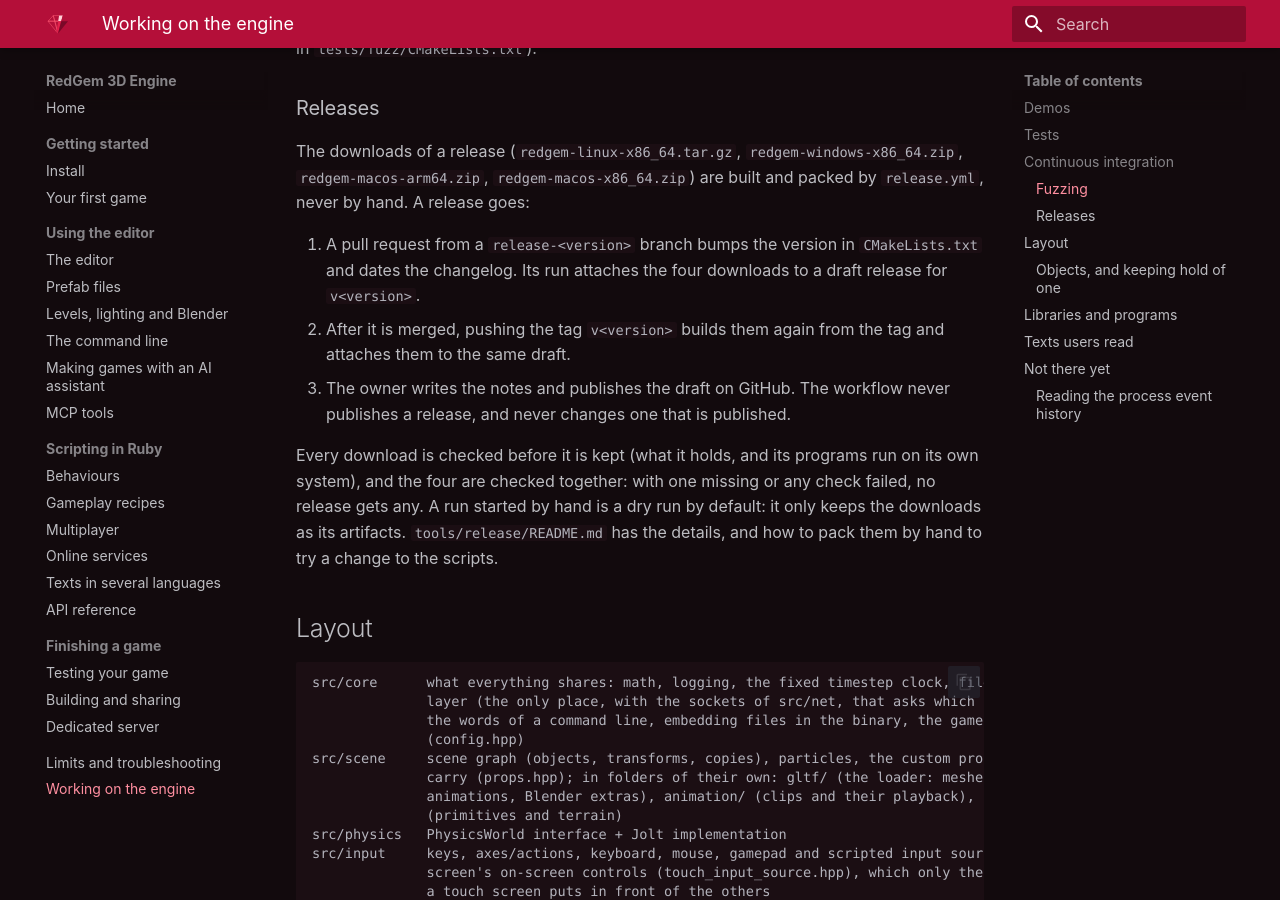
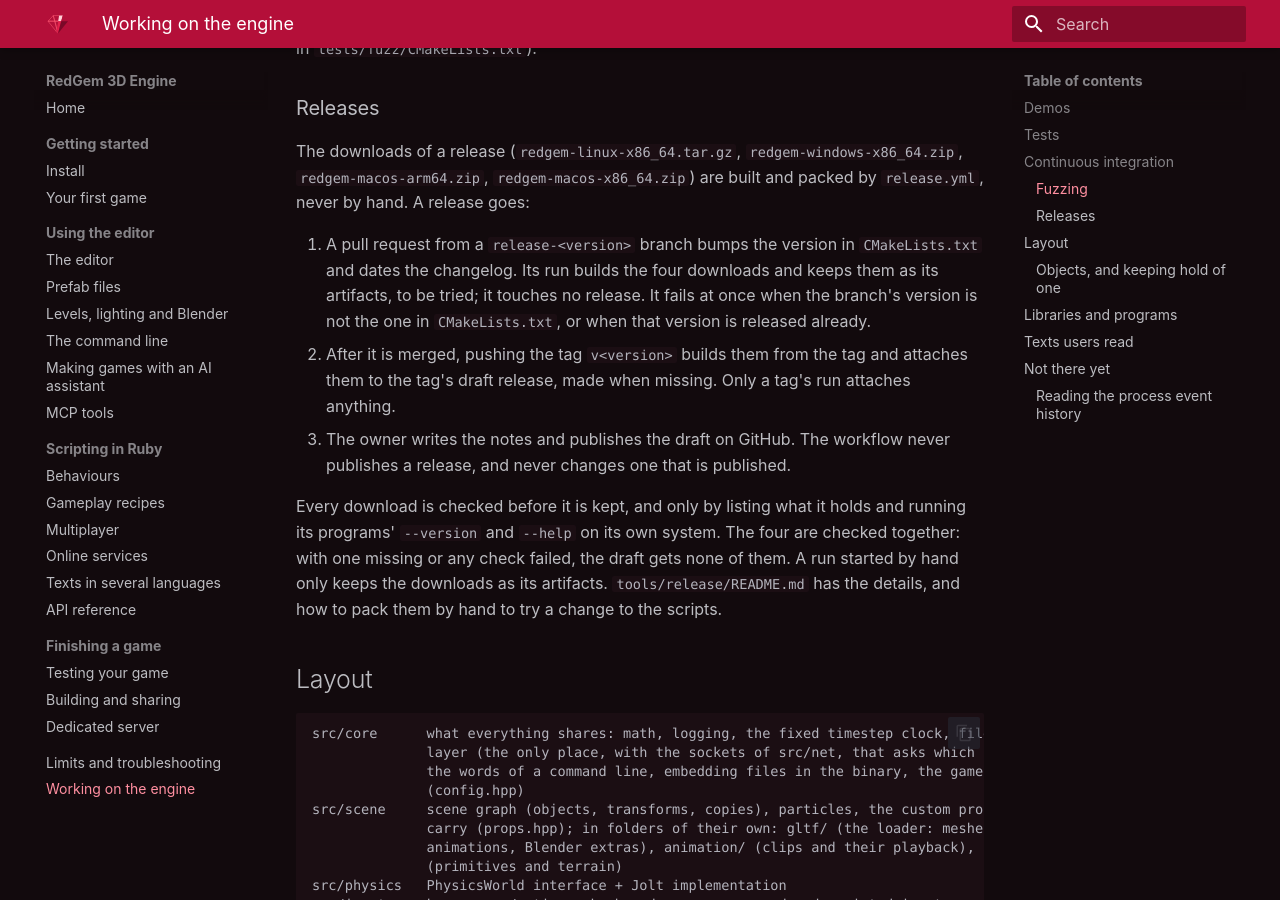
Before and after one commit to carlosdanielpohlod/redgem, an MkDocs documentation site: the page built from docs/contributing.md, in a window 1280 px wide and 900 px high, scrolled down 3753 px. Built offline with MkDocs 1.6.1 and Material for MkDocs 9.7.7, drawn with Linux system fonts in a browser that asks for light colours; some of the changed text lies outside the part shown.

Commit message:
Attach only from a tag, swap downloads safely, plan early
Only a pushed tag's run attaches, so a draft only holds downloads built from its tag. Release PRs and manual runs keep artifacts. attach_to_draft.sh uploads under staging names, verifies all four, re-checks the draft and only then swaps. The plan checks the release branch's version and fails before building when the release is published. Tag runs are never cancelled or left pending. The Mac screenshot no longer blocks the download. The plan builds the PR head. The Mac setup (with bash 4) is shared through a composite action. The docs match. Temporarily re-adds the branch trigger for a dry run.

```diff
--- a/docs/contributing.md
+++ b/docs/contributing.md
@@ -108,8 +108,8 @@ Every pull request runs these workflows (`.github/workflows/`), side by side:
   each every night.
 
 * **Release** (`release.yml`): only on a `release-*` pull request, a pushed `v*` tag or a run
-  started by hand: the four downloads of a release, built, checked and attached to a draft
-  release (see [Releases](#releases)).
+  started by hand: the four downloads of a release, built and checked; a tag's run also attaches
+  them to its draft release (see [Releases](#releases)).
 
 Every workflow builds with `-DREDGEM_WARNINGS_AS_ERRORS=ON`: a compiler warning in `src/` or
 `tests/` fails it (the dependencies keep theirs). Build the same way before pushing to see them
@@ -157,17 +157,19 @@ The downloads of a release (`redgem-linux-x86_64.tar.gz`, `redgem-windows-x86_64
 by hand. A release goes:
 
 1. A pull request from a `release-<version>` branch bumps the version in `CMakeLists.txt` and
-   dates the changelog. Its run attaches the four downloads to a draft release for `v<version>`.
-2. After it is merged, pushing the tag `v<version>` builds them again from the tag and attaches
-   them to the same draft.
+   dates the changelog. Its run builds the four downloads and keeps them as its artifacts, to be
+   tried; it touches no release. It fails at once when the branch's version is not the one in
+   `CMakeLists.txt`, or when that version is released already.
+2. After it is merged, pushing the tag `v<version>` builds them from the tag and attaches them to
+   the tag's draft release, made when missing. Only a tag's run attaches anything.
 3. The owner writes the notes and publishes the draft on GitHub. The workflow never publishes a
    release, and never changes one that is published.
 
-Every download is checked before it is kept (what it holds, and its programs run on its own
-system), and the four are checked together: with one missing or any check failed, no release gets
-any. A run started by hand is a dry run by default: it only keeps the downloads as its artifacts.
-`tools/release/README.md` has the details, and how to pack them by hand to try a change to the
-scripts.
+Every download is checked before it is kept, and only by listing what it holds and running its
+programs' `--version` and `--help` on its own system. The four are checked together: with one
+missing or any check failed, the draft gets none of them. A run started by hand only keeps the
+downloads as its artifacts. `tools/release/README.md` has the details, and how to pack them by
+hand to try a change to the scripts.
 
 ## Layout
 
```
Also changed, not shown: CHANGELOG.md (+2 -2 lines), tools/release/README.md (+23 -13 lines), 7 other files.
